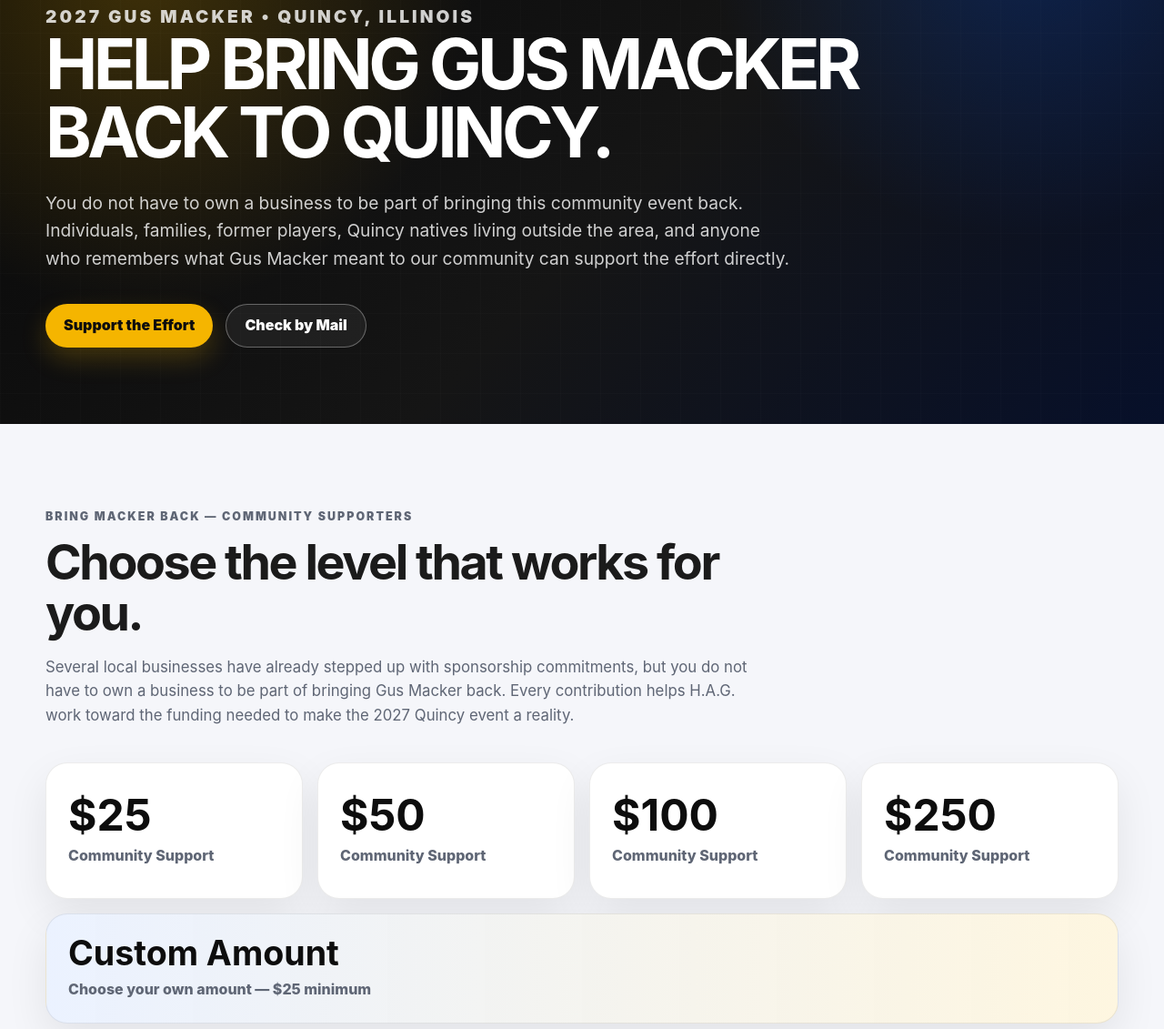
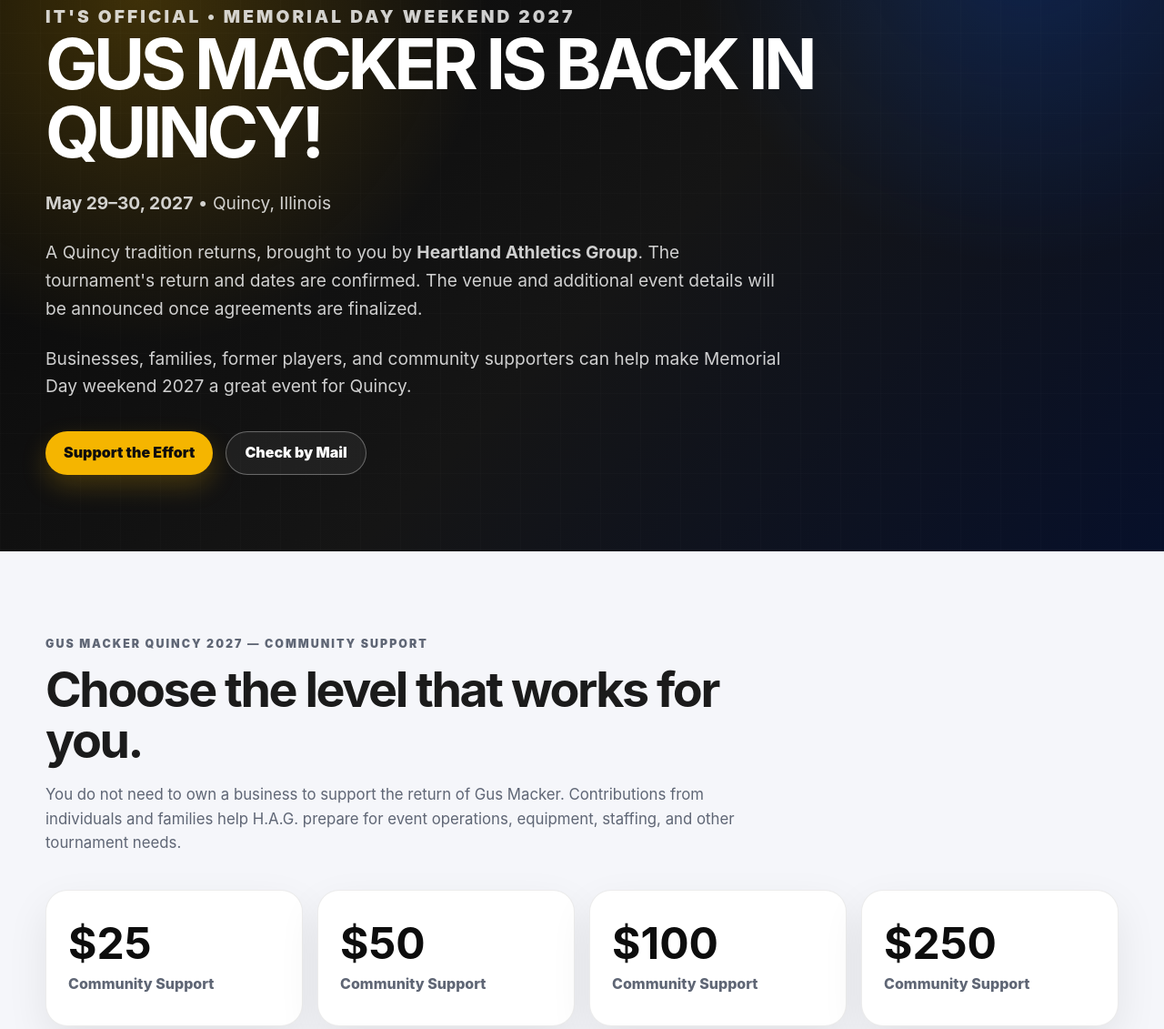
Before and after one commit to heartlandathleticsgroup-ai/heartland-athletics-group, a plain HTML site: page gus-macker/index.html in a window 1280 px wide. Shown: the part 217-1348 px from the top of the page at 91% size. Drawn offline with Linux system fonts and the light colour scheme.

Commit message:
Announce confirmed Gus Macker Quincy 2027 return with H.A.G. credit and no unapproved sponsors

```diff
--- a/gus-macker/index.html
+++ b/gus-macker/index.html
@@ -4,16 +4,16 @@
   <meta charset="UTF-8" />
   <meta name="viewport" content="width=device-width, initial-scale=1.0" />
 
-  <title>Gus Macker Community Partnership | Heartland Athletics Group</title>
+  <title>Gus Macker Returns to Quincy May 29–30, 2027 | Heartland Athletics Group</title>
 
   <meta
     name="description"
-    content="Help Heartland Athletics Group bring Gus Macker back to Quincy in 2027 through community event support, secure online payments, or check by mail."
+    content="It’s official: Gus Macker returns to Quincy May 29–30, 2027. Brought to you by Heartland Athletics Group. Learn about community support and sponsorship opportunities."
   />
-  <meta property="og:title" content="Help Bring Gus Macker Back to Quincy" />
+  <meta property="og:title" content="It’s Official: Gus Macker Returns to Quincy in 2027" />
   <meta
     property="og:description"
-    content="Individuals, families, former players, Quincy natives, and community supporters can help make the 2027 Gus Macker event in Quincy a reality."
+    content="May 29–30, 2027 • Memorial Day weekend • Brought to you by Heartland Athletics Group. Venue details will follow when finalized."
   />
   <meta property="og:type" content="website" />
   <meta property="og:image" content="/assets/assets/hag-logo.png" />
@@ -73,15 +73,24 @@
             <span>Gus Macker Community Partnership</span>
           </div>
 
-          <p class="eyebrow">2027 Gus Macker • Quincy, Illinois</p>
+          <p class="eyebrow">It's Official • Memorial Day Weekend 2027</p>
 
-          <h1>Help bring Gus Macker back to Quincy.</h1>
+          <h1>Gus Macker is back in Quincy!</h1>
+
+          <p class="hero-lead">
+            <strong>May 29–30, 2027</strong> • Quincy, Illinois
+          </p>
 
           <p>
-            You do not have to own a business to be part of bringing this
-            community event back. Individuals, families, former players, Quincy
-            natives living outside the area, and anyone who remembers what Gus
-            Macker meant to our community can support the effort directly.
+            A Quincy tradition returns, brought to you by
+            <strong>Heartland Athletics Group</strong>. The tournament's return
+            and dates are confirmed. The venue and additional event details
+            will be announced once agreements are finalized.
+          </p>
+
+          <p>
+            Businesses, families, former players, and community supporters can
+            help make Memorial Day weekend 2027 a great event for Quincy.
           </p>
 
           <div class="hero-actions">
@@ -100,15 +109,14 @@
     <section class="section section-light" id="community-support">
       <div class="container">
         <div class="section-heading reveal">
-          <p class="eyebrow">Bring Macker Back — Community Supporters</p>
+          <p class="eyebrow">Gus Macker Quincy 2027 — Community Support</p>
 
           <h2>Choose the level that works for you.</h2>
 
           <p>
-            Several local businesses have already stepped up with sponsorship
-            commitments, but you do not have to own a business to be part of
-            bringing Gus Macker back. Every contribution helps H.A.G. work
-            toward the funding needed to make the 2027 Quincy event a reality.
+            You do not need to own a business to support the return of Gus Macker.
+            Contributions from individuals and families help H.A.G. prepare for
+            event operations, equipment, staffing, and other tournament needs.
           </p>
         </div>
 
@@ -223,7 +231,7 @@
           <article class="content-card reveal macker-outside-card">
             <p class="eyebrow">Not in Quincy?</p>
 
-            <h2>You can still be part of bringing Macker back.</h2>
+            <h2>You can support Gus Macker from anywhere.</h2>
 
             <p>
               Community support is open to people near and far. Former players,
@@ -279,7 +287,7 @@
         <div class="section-heading reveal">
           <p class="eyebrow">Community Contributors</p>
 
-          <h2>Recognizing the people helping bring Macker back.</h2>
+          <h2>Recognizing the people supporting Gus Macker Quincy 2027.</h2>
 
           <p>
             Supporters who choose public recognition may have their preferred
```
